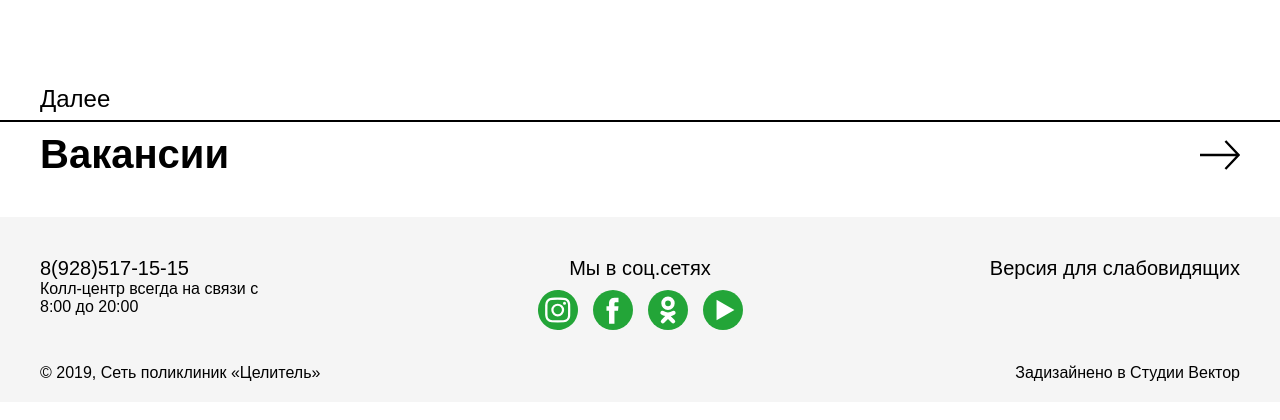
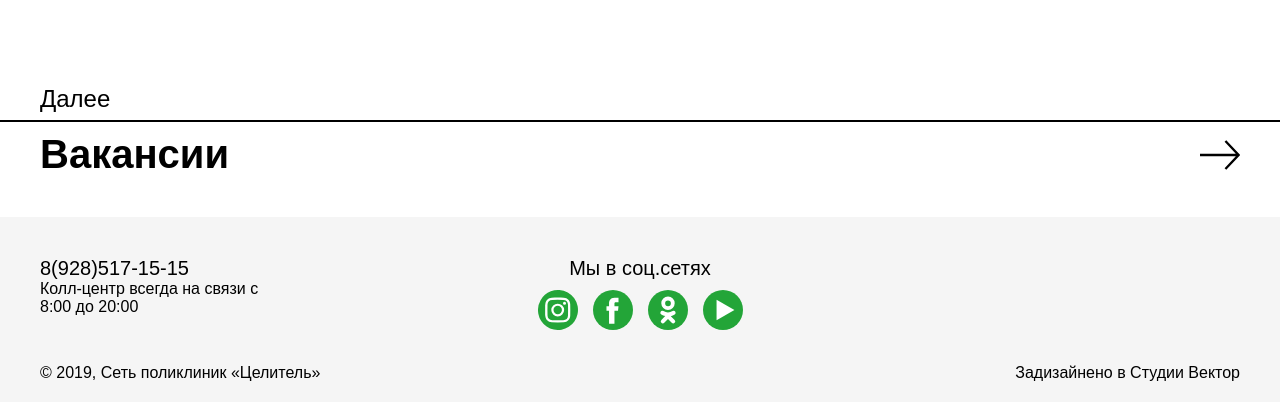
Before and after one commit to MGDas/CelitelClinic, a Django app: page /articles/about/ in a window 1280 px wide. Shown: the part 266-686 px from the top of the page. Run offline with Django 3.2, Linux system fonts and the light colour scheme; data that the repository does not hold is empty; some web fonts are replaced.

Commit message:
Спрятал версию для слабовидящих.

```diff
--- a/sitecelitel/clinic/templates/index.html
+++ b/sitecelitel/clinic/templates/index.html
@@ -1184,7 +1184,7 @@
 
 		<footer class="footer">
 			<div class="container container--footer">
-				<section class="toBlind"><a href="#">Версия для слабовидящих</a></section>
+<!-- 				<section class="toBlind"><a href="#">Версия для слабовидящих</a></section> -->
 				<section class="footer__contacts">
 					<p><b>8(928)517-15-15</b>Колл-центр всегда на связи с 8:00 до 20:00</p>
 				</section>
```
